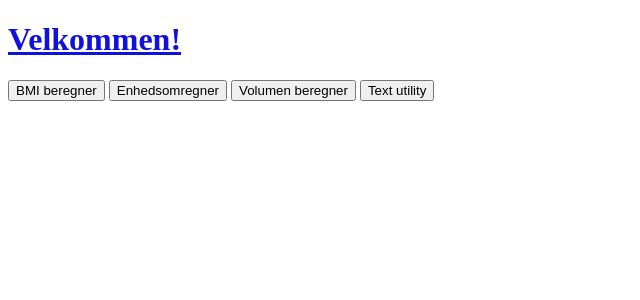
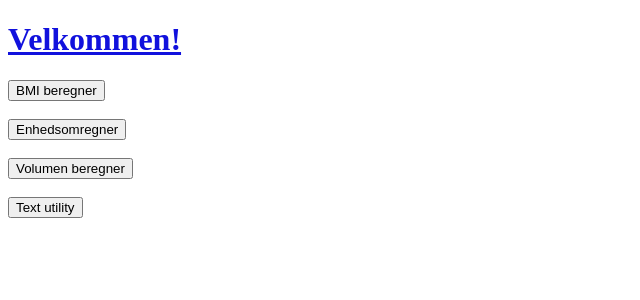
Before and after one commit to jasonj06/multi_siden, a Flask app: page / in a window 1280 px wide. Shown: the top 300 px of the page, without its empty margins (0-640 px from the left). Run offline with Flask 3, Linux system fonts and the light colour scheme.

Commit message:
Fix bugs, add font and add linebreakes for buttons

```diff
--- a/app.py
+++ b/app.py
@@ -5,7 +5,7 @@ from flask import Flask, request, render_template, redirect, url_for
 app = Flask(__name__)
 
 # A view
-@app.route("/")
+@app.route("/", methods=['GET', 'POST'])
 def sitemap():
     return render_template('home.html')
 
--- a/templates/home.html
+++ b/templates/home.html
@@ -1,16 +1,28 @@
 <!doctype html>
 <html>
 <head>
+<style>
+/* Define the font-face */
+@font-face {
+  font-family: 'CustomFont';
+  src: url('\static\MadimiOne-Regular.ttf') format('truetype'); /* Replace 'path/to/font-file.ttf' with the actual path to your font file */
+}
+
+/* Apply the custom font to specific elements */
+.custom-font-text {
+  font-family: 'CustomFont', sans-serif; /* Fallback to a generic sans-serif font if the custom font is not available */
+}
+</style>
 <title>Homescreen</title>
 <link rel="stylesheet" href="static/style.css">
 </head>
 <body>
 <h1>Velkommen!</h1>
 <form method="post">
-    <input type="submit" value="BMI beregner">
-    <input type="submit" value="Enhedsomregner">
-    <input type="submit" value="Volumen beregner">
-    <input type="submit" value="Text utility">
+    <input type="submit" value="BMI beregner"><br><br>
+    <input type="submit" value="Enhedsomregner"><br><br>
+    <input type="submit" value="Volumen beregner"><br><br>
+    <input type="submit" value="Text utility"><br><br>
   </form>
 </body>
 </html>
```
Also changed, not shown: static/MadimiOne-Regular.ttf (added).
